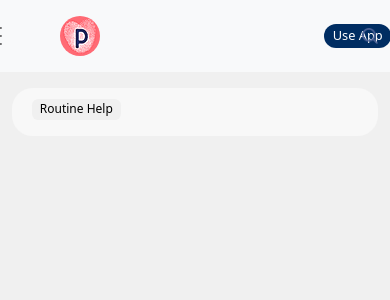
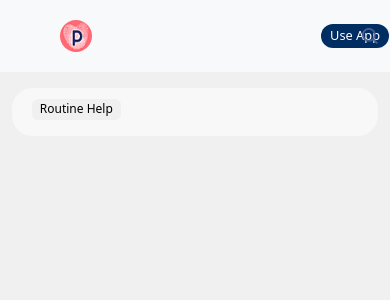
Before and after one commit to Bobstyle23/Picky-project, a React (Create React App) app: page / in a window 390 px wide. Shown: the top 300 px of the page. Built offline with nearby package versions, Linux system fonts and the light colour scheme.

Commit message:
Change logo size

```diff
--- a/src/components/styles/header.css
+++ b/src/components/styles/header.css
@@ -69,6 +69,8 @@
   .logo {
     margin-left: 3rem;
     border-radius: 50%;
+    width: 2rem;
+    height: 2rem;
   }
 }
 
@@ -98,5 +100,7 @@
   .logo {
     border-radius: 50%;
     margin-left: 3rem;
+    width: 2rem;
+    height: 2rem;
   }
 }
```
